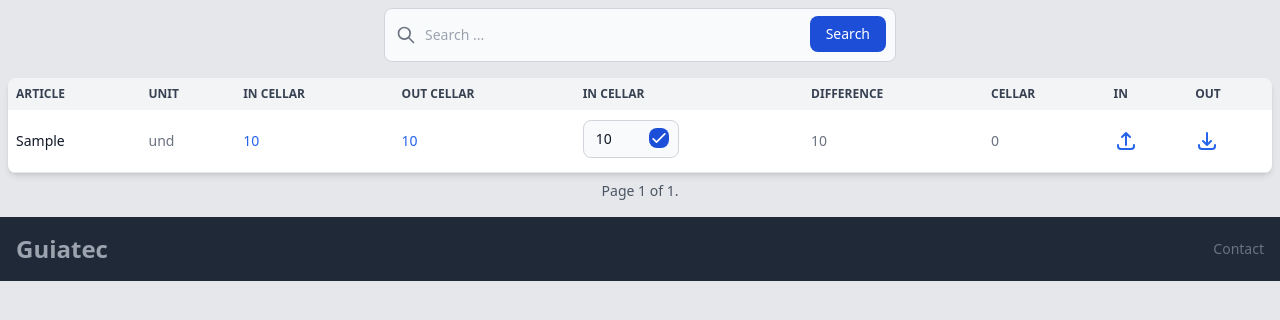
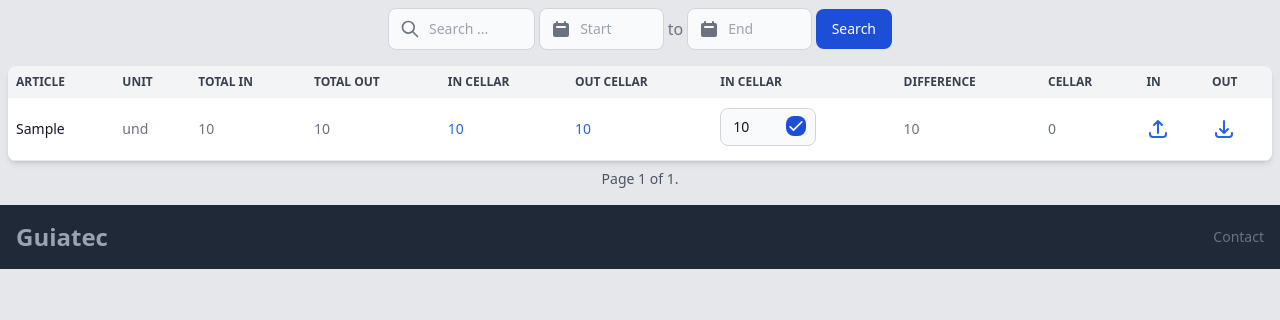
Before and after one commit to jfbz14/project-spa, a Django app: page /inventory/list/cellar/ in a window 1280 px wide. Shown: the part 60-380 px from the top of the page. Run offline with Django 4.2, Linux system fonts and the light colour scheme; a user stored in the database is signed in; tables that the repository leaves empty hold one stand-in row (values such as "Sample post"); some libraries are stand-ins or nearby versions.

Commit message:
update inventory view

```diff
--- a/templates/inventory/cellarglobal/list_cellarglobal.html
+++ b/templates/inventory/cellarglobal/list_cellarglobal.html
@@ -16,16 +16,39 @@ Inventory
 {% endblock content_extra_nav %}
 
 {% block content %}
-<div class="w-full max-w-lg justify-center mx-auto" >
-    <form method="GET">
+<div class="w-full max-w-lg justify-between mx-auto " >
+    <form method="GET" class="flex items-stretch w-full mx-auto " >
     {% csrf_token %}
-        <label for="default-search" class="mb-2 text-sm font-medium text-gray-900 sr-only dark:text-white">Search</label>
-        <div class="relative">
+        <div class="relative mx-1">
             <div class="absolute inset-y-0 left-0 flex items-center pl-3 pointer-events-none">
                 <svg aria-hidden="true" class="w-5 h-5 text-gray-500 dark:text-gray-400" fill="none" stroke="currentColor" viewBox="0 0 24 24" xmlns="http://www.w3.org/2000/svg"><path stroke-linecap="round" stroke-linejoin="round" stroke-width="2" d="M21 21l-6-6m2-5a7 7 0 11-14 0 7 7 0 0114 0z"></path></svg>
             </div>
-            <input type="search" id="default-search" value="{{request.GET.search}}" name="search" class="block w-full p-4 pl-10 text-sm text-gray-900 border border-gray-300 rounded-lg bg-gray-50 focus:ring-blue-500 focus:border-blue-500 dark:bg-gray-800 dark:border-gray-600 dark:placeholder-gray-400 dark:text-white dark:focus:ring-blue-500 dark:focus:border-blue-500" placeholder="Search ...">
-            <button type="submit" class="text-white absolute right-2.5 bottom-2.5 bg-blue-700 hover:bg-blue-800 focus:ring-4 focus:outline-none focus:ring-blue-300 font-medium rounded-lg text-sm px-4 py-2 dark:bg-blue-600 dark:hover:bg-blue-700 dark:focus:ring-blue-800">Search</button>
+            <input type="search" id="default-search" value="{{request.GET.search}}" name="search" class="block w-full p-2.5 pl-10 text-sm text-gray-900 border border-gray-300 rounded-lg bg-gray-50 focus:ring-blue-500 focus:border-blue-500 dark:bg-gray-800 dark:border-gray-600 dark:placeholder-gray-400 dark:text-white dark:focus:ring-blue-500 dark:focus:border-blue-500" placeholder="Search ...">
+        </div>
+        <div date-rangepicker datepicker-format="yyyy-mm-dd" datepicker-autohide class="flex items-center">
+
+            <div class="relative">
+              <div class="absolute inset-y-0 left-0 flex items-center pl-3 pointer-events-none">
+                  <svg aria-hidden="true" class="w-5 h-5 text-gray-500 dark:text-gray-400" fill="currentColor" viewBox="0 0 20 20" xmlns="http://www.w3.org/2000/svg"><path fill-rule="evenodd" d="M6 2a1 1 0 00-1 1v1H4a2 2 0 00-2 2v10a2 2 0 002 2h12a2 2 0 002-2V6a2 2 0 00-2-2h-1V3a1 1 0 10-2 0v1H7V3a1 1 0 00-1-1zm0 5a1 1 0 000 2h8a1 1 0 100-2H6z" clip-rule="evenodd"></path></svg>
+              </div>
+              <input name="start" type="text" value="{{request.GET.start}}"
+                class="bg-gray-50 border border-gray-300 text-gray-900 text-sm rounded-lg focus:ring-blue-500 focus:border-blue-500 block w-full pl-10 p-2.5  dark:bg-gray-800 dark:border-gray-600 dark:placeholder-gray-400 dark:text-white dark:focus:ring-blue-500 dark:focus:border-blue-500" placeholder="Start">
+            </div>
+
+            <span class="mx-1 text-gray-500">to</span>
+
+            <div class="relative">
+              <div class="absolute inset-y-0 left-0 flex items-center pl-3 pointer-events-none">
+                  <svg aria-hidden="true" class="w-5 h-5 text-gray-500 dark:text-gray-400" fill="currentColor" viewBox="0 0 20 20" xmlns="http://www.w3.org/2000/svg"><path fill-rule="evenodd" d="M6 2a1 1 0 00-1 1v1H4a2 2 0 00-2 2v10a2 2 0 002 2h12a2 2 0 002-2V6a2 2 0 00-2-2h-1V3a1 1 0 10-2 0v1H7V3a1 1 0 00-1-1zm0 5a1 1 0 000 2h8a1 1 0 100-2H6z" clip-rule="evenodd"></path></svg>
+              </div>
+              <input name="end" type="text" value="{{request.GET.end}}"
+              class="bg-gray-50 border border-gray-300 text-gray-900 text-sm rounded-lg focus:ring-blue-500 focus:border-blue-500 block w-full pl-10 p-2.5  dark:bg-gray-800 dark:border-gray-600 dark:placeholder-gray-400 dark:text-white dark:focus:ring-blue-500 dark:focus:border-blue-500" placeholder="End">
+            </div>
+
+            <div class="relative mx-1">
+                <button type="submit" class="text-white bg-blue-700 hover:bg-blue-800 focus:ring-4 focus:outline-none focus:ring-blue-300 font-medium rounded-lg text-sm px-4 py-2.5 dark:bg-blue-600 dark:hover:bg-blue-700 dark:focus:ring-blue-800">Search</button>
+            </div>
+
         </div>
     </form>
 </div>
@@ -41,6 +64,15 @@ Inventory
                 <th scope="col" class="p-2">
                     Unit
                 </th>
+                {% if request.user.profileuser.position == 'administrator'%}
+                <th scope="col" class="p-2">
+                    Total In
+                </th>
+                <th scope="col" class="p-2">
+                    Total Out
+                </th>
+                {% endif %}
+
                 <th scope="col" class="p-2">
                     In Cellar
                 </th>
@@ -73,10 +105,24 @@ Inventory
                 <td class="px-2">
                     {{field.unit}}
                 </td>
+                {% if request.user.profileuser.position == 'administrator'%}
+                <td class="px-2">
+                    {{field.in_cellar|floatformat}}
+
+                </td>
+                <td class="px-2">
+                    {{field.out_cellar|floatformat}}
+
+                </td>
+                {% endif%}
                 <td class="px-2">
                     {% if request.user.profileuser.position == 'administrator'%}
-                    <a href="{% url 'inventory:list_in_cellar' field.article.id %}" class="font-medium text-blue-600 dark:text-blue-500 hover:underline">
-                        {{field.in_cellar|floatformat}}
+                    <a href="{% url 'inventory:list_in_cellar' field.article.id %}?start={{request.GET.start}}&end={{request.GET.end}}&search={{request.GET.search}}" class="font-medium text-blue-600 dark:text-blue-500 hover:underline">
+                        {% for i in incellar %}
+                         {% if i.supplie == field.article.id %}
+                         {{i.cant|floatformat}}
+                         {% endif %}
+                        {% endfor %}
                     </a>
                     {% else %}
                     None
@@ -85,8 +131,12 @@ Inventory
                 </td>
                 <td class="px-2">
                     {% if request.user.profileuser.position == 'administrator'%}
-                    <a href="{% url 'inventory:list_out_cellar' field.article.id %}" class="font-medium text-blue-600 dark:text-blue-500 hover:underline">
-                        {{field.out_cellar|floatformat}}
+                    <a href="{% url 'inventory:list_out_cellar' field.article.id %}?start={{request.GET.start}}&end={{request.GET.end}}&search={{request.GET.search}}" class="font-medium text-blue-600 dark:text-blue-500 hover:underline">
+                        {% for i in outcellar %}
+                         {% if i.supplie == field.article.id %}
+                         {{i.cant|floatformat}}
+                         {% endif %}
+                        {% endfor %}
                     </a>
                     {% else %}
                     None
```
